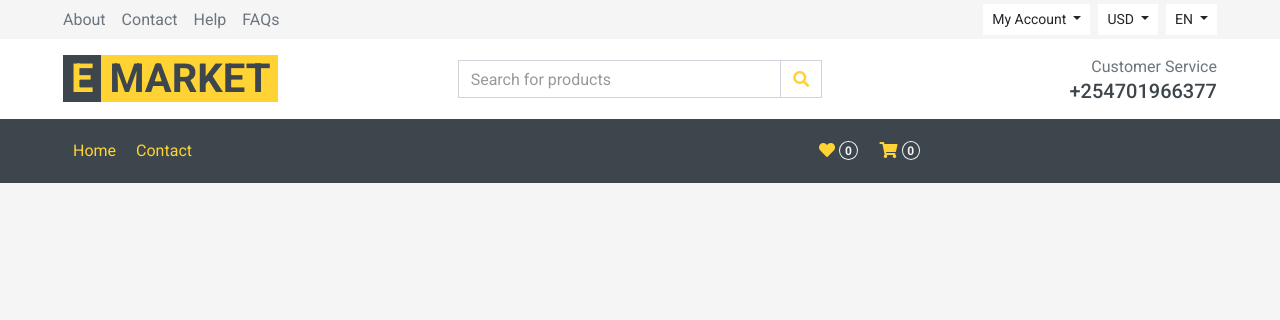
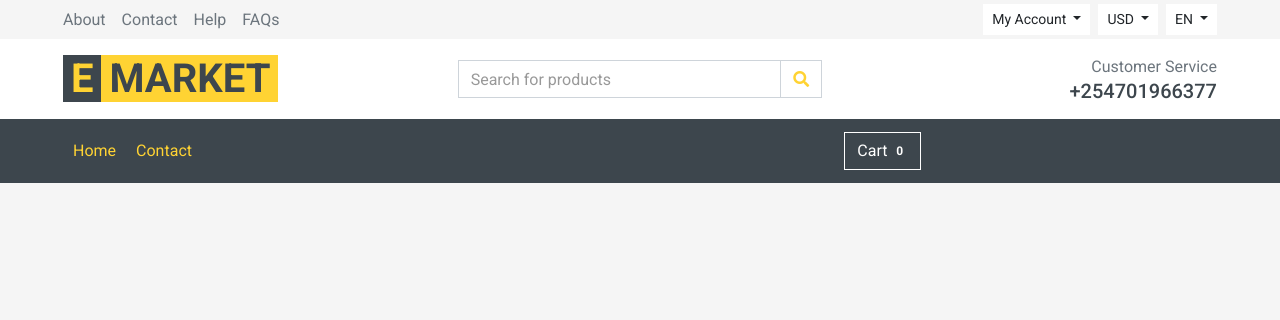
Before and after one commit to quincyocharles/emarket, a Django app: page /product/1 in a window 1280 px wide. Shown: the top 320 px of the page. Run offline with Django 5.2, Linux system fonts and the light colour scheme; data comes from the database, SQL or seed files in the repository; both versions use the stored data as it was after the commit; some libraries are stand-ins or nearby versions.

```diff
--- a/mkt/cart/templates/cart_summary.html
+++ b/mkt/cart/templates/cart_summary.html
@@ -5,7 +5,6 @@
     <div class="col-lg-8 table-responsive mb-5">
       <table class="table table-bordered text-center mb-0">
         <thead class="bg-secondary text-dark">
-          {% if cart_products %} {% for product in cart_products %}
           <tr>
             <th>Products</th>
             <th>Price</th>
@@ -13,6 +12,7 @@
             <th>Total</th>
             <th>Remove</th>
           </tr>
+          {% if cart_products %} {% for product in cart_products %}
         </thead>
         <tbody class="align-middle">
           <tr>
--- a/mkt/cart/views.py
+++ b/mkt/cart/views.py
@@ -1,4 +1,4 @@
-from django.shortcuts import render
+from django.shortcuts import render, get_object_or_404
 from .cart import Cart
 from store.models import Product
 from django.http import JsonResponse
--- a/mkt/mkt/settings.py
+++ b/mkt/mkt/settings.py
@@ -65,6 +65,7 @@ TEMPLATES = [
                 'django.template.context_processors.request',
                 'django.contrib.auth.context_processors.auth',
                 'django.contrib.messages.context_processors.messages',
+                'cart.context_processors.cart',
             ],
         },
     },
--- a/mkt/store/templates/base.html
+++ b/mkt/store/templates/base.html
@@ -34,6 +34,9 @@
 
     <!-- Customized Bootstrap Stylesheet -->
     <link href="{% static 'css/style.css' %}" rel="stylesheet" />
+
+    <!-- jquery minified -->
+    <script src="https://code.jquery.com/jquery-3.7.1.min.js"></script>
   </head>
 
   <body>
@@ -185,22 +188,15 @@
                 >
               </div>
               <div class="navbar-nav ml-auto py-0 d-none d-lg-block">
-                <a href="" class="btn px-0">
-                  <i class="fas fa-heart text-primary"></i>
+                <a href="{% url 'cart_summary' %}" class="btn btn-outline-light"
+                  ><i class="bi-cart-fill me-1"></i>
+                  Cart
                   <span
-                    class="badge text-secondary border border-secondary rounded-circle"
-                    style="padding-bottom: 2px"
-                    >0</span
-                  >
-                </a>
-                <a href="" class="btn px-0 ml-3">
-                  <i class="fas fa-shopping-cart text-primary"></i>
-                  <span
-                    class="badge text-secondary border border-secondary rounded-circle"
-                    style="padding-bottom: 2px"
-                    >0</span
-                  >
-                </a>
+                    class="badge bg-dark text-white ms-1 rounded-pill"
+                    id="cart_quantity"
+                    >{{ cart|length }}
+                  </span></a
+                >
               </div>
             </div>
           </nav>
--- a/mkt/store/templates/product.html
+++ b/mkt/store/templates/product.html
@@ -252,4 +252,26 @@
   </div>
 </div>
 
+<script>
+  //check if button is pressed
+  $(document).on("click", "#add-cart", function (e) {
+    e.preventDefault();
+    $.ajax({
+      type: "POST",
+      url: "{% url 'cart_add' %}",
+      data: {
+        product_id: $("#add-cart").val(),
+        product_qty: $("#qty-cart option:selected").text(),
+        csrfmiddlewaretoken: "{{ csrf_token }}",
+        action: "post",
+      },
+      success: function (json) {
+        // console.log(json);
+        document.getElementById("cart_quantity").textContent = json.qty;
+      },
+      error: function (xhr, errmsg, err) {},
+    });
+  });
+</script>
+
 {% endblock %}
```
Also changed, not shown: mkt/cart/context_processors.py (renamed from mkt/cart/context_processor.py), mkt/db.sqlite3, mkt/media/uploads/product/1_7.jpg (added).
